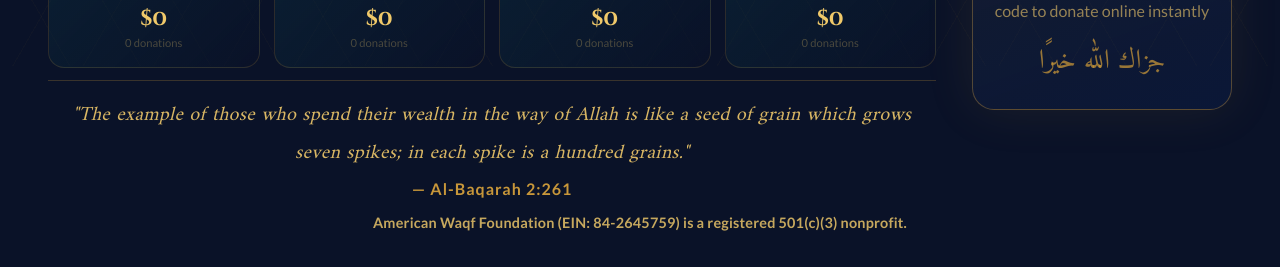
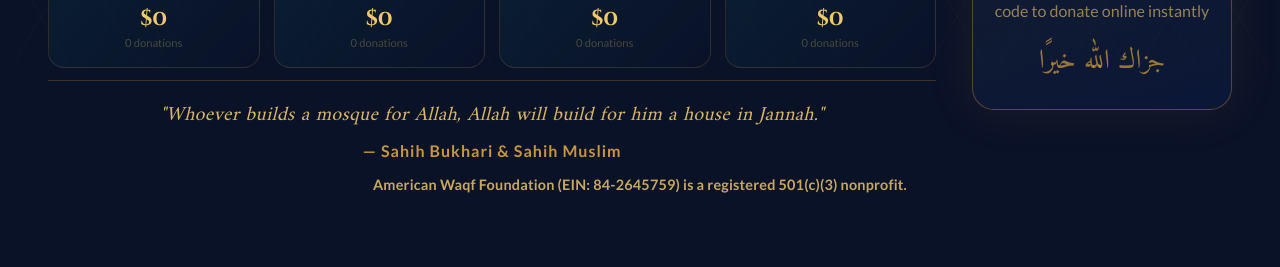
Before and after one commit to sqlyousuf/FundraiserIbrahim, a plain HTML site: page index.html in a window 1280 px wide. Shown: the part 734-1001 px from the top of the page. After the commit the page ends 963 px from the top, so only its background shows below. Drawn offline with Linux system fonts and the light colour scheme.

Commit message:
Update display quote and citation

```diff
--- a/index.html
+++ b/index.html
@@ -201,8 +201,8 @@ body::before{content:'';position:fixed;inset:0;background-image:repeating-linear
         <div class="source-card"><span class="s-icon">&#129309;</span><div class="s-name">Pledges</div><div class="s-amt" id="dispPl">$0</div><div class="s-cnt" id="cntPl">0 donations</div></div>
       </div>
       <div class="hadith">
-        <p>"The example of those who spend their wealth in the way of Allah is like a seed of grain which grows seven spikes; in each spike is a hundred grains."</p>
-        <cite>&#8212; Al-Baqarah 2:261</cite>
+        <p>"Whoever builds a mosque for Allah, Allah will build for him a house in Jannah."</p>
+        <cite>&#8212; Sahih Bukhari &amp; Sahih Muslim</cite>
       </div>
     </div>
 
```
